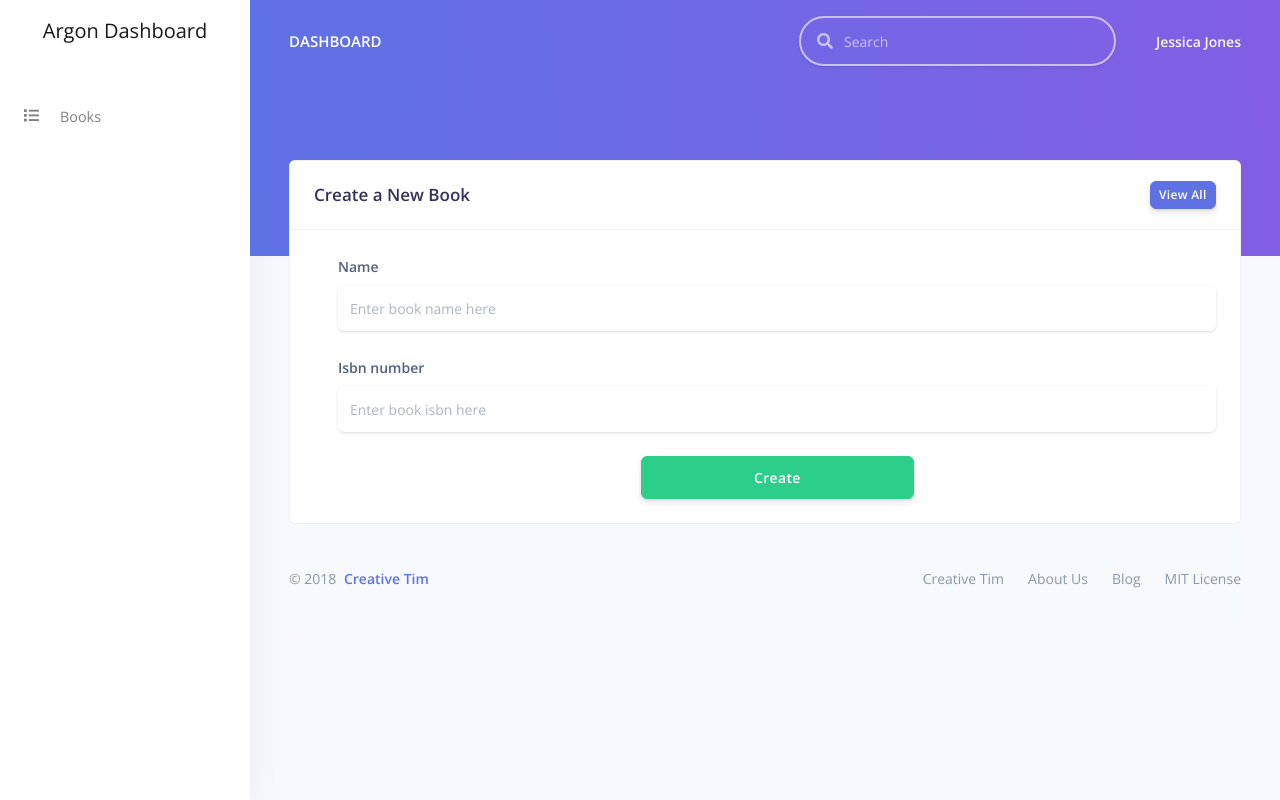
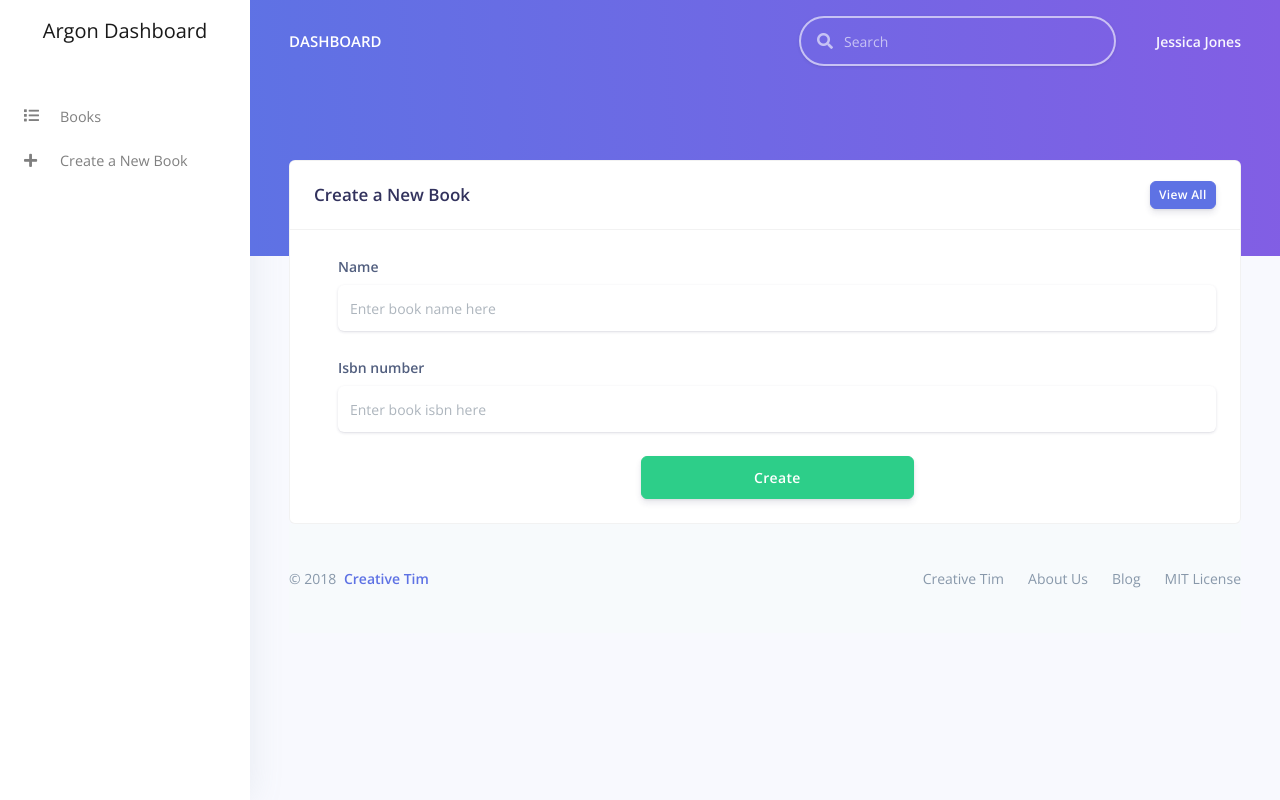
Before and after one commit to all-about-django/django-cbv-using-argon-theme, a Django app: page /store/book/create in a window 1280 px wide. Run offline with Django 3.2, Linux system fonts and the light colour scheme; the visitor is signed in with stand-in values (Sample User, id 1); some libraries are stand-ins or nearby versions.

Commit message:
update sidebar: add link to create a new book.

```diff
--- a/src/djlibrary/templates/_sidenav.html
+++ b/src/djlibrary/templates/_sidenav.html
@@ -93,6 +93,11 @@
             <i class="fas fa-list"></i> Books
           </a>
         </li>
+        <li class="nav-item">
+          <a class="nav-link" href="{% url 'book-create' %}">
+            <i class="fas fa-plus"></i> Create a New Book
+          </a>
+        </li>
       </ul>
     </div>
   </div>
```
